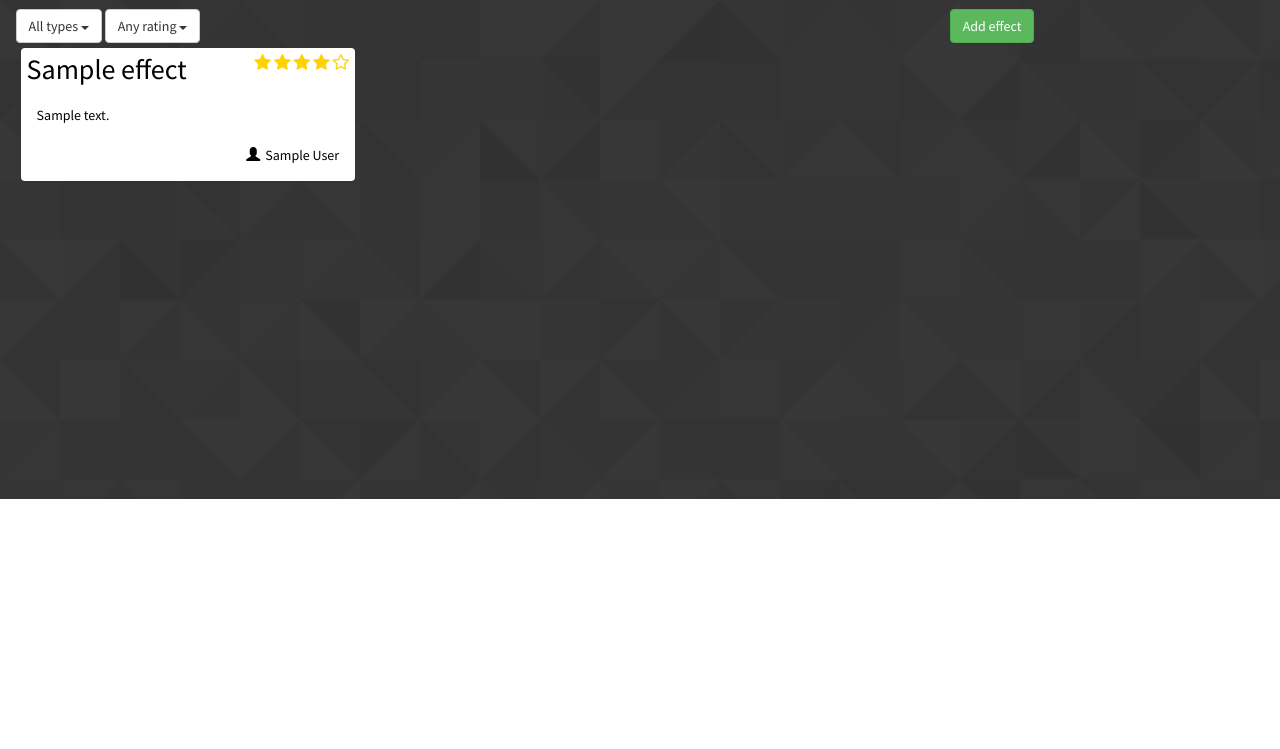
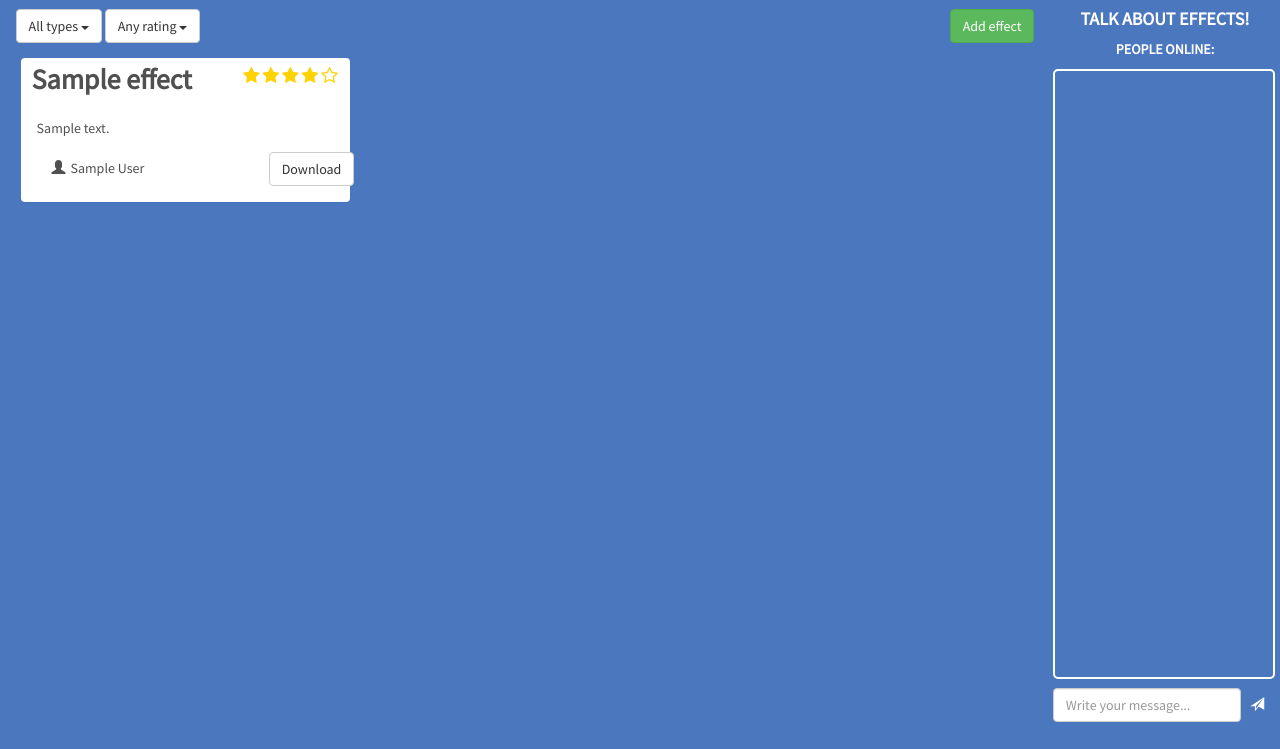
Before and after one commit to Neirijnck/OpenSourceGuitarPedal, a Node server app: template views/pages/effects.ejs in a window 1280 px wide. Shown: the part 51-800 px from the top of the page. Run offline with Node 20, Linux system fonts and the light colour scheme; tables that the repository leaves empty hold one stand-in row (values such as "Sample post"); the template is opened without the code that fills it: values that come from a table or form of the project are taken from there, most other values are stand-ins (such as "Sample title", 1, 10 or a date in 2020); some libraries are stand-ins or nearby versions.

Commit message:
Code - V2.9 - Router: delete/download effect, kleine aanpassingen index page + profile page, testing

```diff
--- a/app.js
+++ b/app.js
@@ -73,6 +73,7 @@ io.on('connection', function(socket)
     //Sending message
     socket.on('chat message', function(msg)
     {
+        //var obj = {color: socket.color, id:socket.id, msg: msg};
         io.emit('chat message', msg);
     });
 
--- a/package.json
+++ b/package.json
@@ -4,18 +4,21 @@
   "description": "An open source platform used for uploading sound effects on a arduino guitar pedal.",
   "main": "app.js",
   "dependencies": {
+    "assert": "^1.3.0",
     "body-parser": "^1.10.0",
     "busboy": "^0.2.9",
     "connect-busboy": "0.0.2",
     "cookie-parser": "^1.3.3",
     "express": "^4.10.4",
     "express-session": "^1.9.3",
+    "mocha": "^2.1.0",
     "mongoose": "^3.8.19",
     "multer": "^0.1.6",
     "passport": "^0.2.1",
     "passport-facebook": "~1.0.3",
     "passport-facebook-token": "^0.3.2",
     "serve-favicon": "^2.1.7",
+    "should": "^4.4.2",
     "socket.io": "^1.2.1"
   },
   "devDependencies": {},
--- a/public/stylesheets/style.css
+++ b/public/stylesheets/style.css
@@ -10,12 +10,17 @@ body
 
 /*.navbar-inverse*/
 /*{*/
-    /*background-color: #2c3e50;*/
+    /*background-color: #1F3A93;*/
     /*border: none;*/
 /*}*/
 
+.item-menu
+{
+    padding-left: 15%;
+}
+
 .mainsection {
-    height: 100vh;
+    height: calc(100vh - 50px);
 }
 
 .loggedInDropDown.dropdown-toggle[role="button"] {
@@ -32,6 +37,7 @@ body
 #first {
     background-image: url('../images/crowdblur.jpg');
     position: relative;
+    height: 100vh;
 }
 
 #first   > #overlay {
@@ -95,19 +101,29 @@ h1 {
     max-width: 100%;
 }
 
+.ef-item-container
+{
+    margin-top: 1%;
+}
+
 .ef-item {
     padding: 0;
 }
 
 .ef-item-inner {
-    margin-top: 5px;
-    margin-left: 5px;
+    padding: 5px;
     border-radius: 5px;
 }
 
+.ef-item-inner h3
+{
+    font-weight: bold;
+    margin-left: 5px;
+}
+
 #ef-effects {
-    background: url('../images/pattern.png');
-    color: black;
+    /*background: url('../images/pattern.png');*/
+    background-color: #4B77BE;
 }
 
 .ef-inner{
@@ -115,13 +131,15 @@ h1 {
     /*margin: 0 auto;*/
     margin-left: 2%;
     width: calc(96% - 230px);
-    min-height: 500px;
+    min-height: calc(100vh - 50px);
     margin-top: 50px;
     padding: 10px 5px 5px;
 }
 
 .ef-rating {
     text-align: right;
+    margin-right: 2%;
+    margin-top: 1%;
 }
 
 .ef-description {
@@ -129,7 +147,8 @@ h1 {
 }
 
 .ef-author {
-    text-align: right;
+    float: left;
+margin-left:5%;
 }
 
 .ef-author > span {
@@ -140,6 +159,12 @@ h1 {
     float: left;
 }
 
+.ef-btnDownload
+{
+    float: right;
+    width: 22%;
+    margin-top: -2%;
+}
 
 .rating {
     color: #FFD203;
@@ -153,14 +178,16 @@ h1 {
     right: 0;
     height: calc(100vh - 50px);
     width: 230px;
-    background-color: #222;
+    background-color: #4B77BE;
     z-index: 100;
 }
 
-#chat h3, p
+#chat h4, #chat p
 {
     text-align: center;
     color: white;
+    text-transform: uppercase;
+    font-weight: bold;
 }
 
 #chatDiv
--- a/views/pages/effects.ejs
+++ b/views/pages/effects.ejs
@@ -13,11 +13,9 @@
 <div class="agpcontainer">
     <section id="ef-effects" class="page">
 
-
-        <% if(isLoggedIn){ %>
         <div id="chat">
             <div id="chatDiv">
-                <h3>Talk about effects! </h3>
+                <h4>Talk about effects!</h4>
                 <p>People online: </p>
                 <div id="messagesDiv">
                     <ul id="messages">
@@ -33,7 +31,6 @@
                 </form>
             </div>
         </div>
-        <%}%>
 
         <div class="ef-inner">
             <div class="row">
@@ -141,6 +138,12 @@
                                 <div class="ef-description"><%= effect.description %></div>
                                 <div class="ef-type"><%= types.forEach(function(type){if(effect.type==type.id){type.name}}) %></div>
                                 <div class="ef-author"><span class="glyphicon glyphicon-user">  </span><%= effect.author %></div>
+                                <div class="ef-btnDownload">
+                                    <form method="POST" action="/effects">
+                                        <input type="hidden" name="effect[id]" value="<%= effect._id%>">
+                                        <input type="submit" value="Download" class="btn btn-default">
+                                    </form>
+                                </div>
                             </div>
                         </div>
                     </div>
--- a/views/partials/header.ejs
+++ b/views/partials/header.ejs
@@ -26,10 +26,10 @@
 
                     else { %>
                     <li class="dropdown">
-                        <a href="#" data-toggle="dropdown" role="button" aria-expanded="false" class="dropdown-toggle loggedInDropDown"> Welcome <%= user.name.split(' ')[0] %> <img class="img img-circle nav-user-img" src="<%= user.photo %>" alt=""> <span class="caret"></span></a>
+                        <a href="#" data-toggle="dropdown" role="button" aria-expanded="false" class="dropdown-toggle loggedInDropDown"><img class="img img-circle nav-user-img" src="<%= user.photo %>" alt=""> <%= user.name %> <span class="caret"></span></a>
                         <ul class="dropdown-menu" role="menu">
-                            <li><a href="/profile">Profile</a></li>
-                            <li><a href="/logout">Log out</a></li>
+                            <li><a href="/profile"><span class="glyphicon glyphicon-user"></span><span class="item-menu">Profile</span></a></li>
+                            <li><a href="/logout"><span class="glyphicon glyphicon-off"></span><span  class="item-menu">Log out</span></a></li>
                         </ul>
                     </li> <% } %>
                 </ul>
```
Also changed, not shown: routes/router.js (+17 -6 lines), tests/test.js (added, +21 -0 lines), views/pages/profile.ejs (+57 -1 lines), 1 other file.
